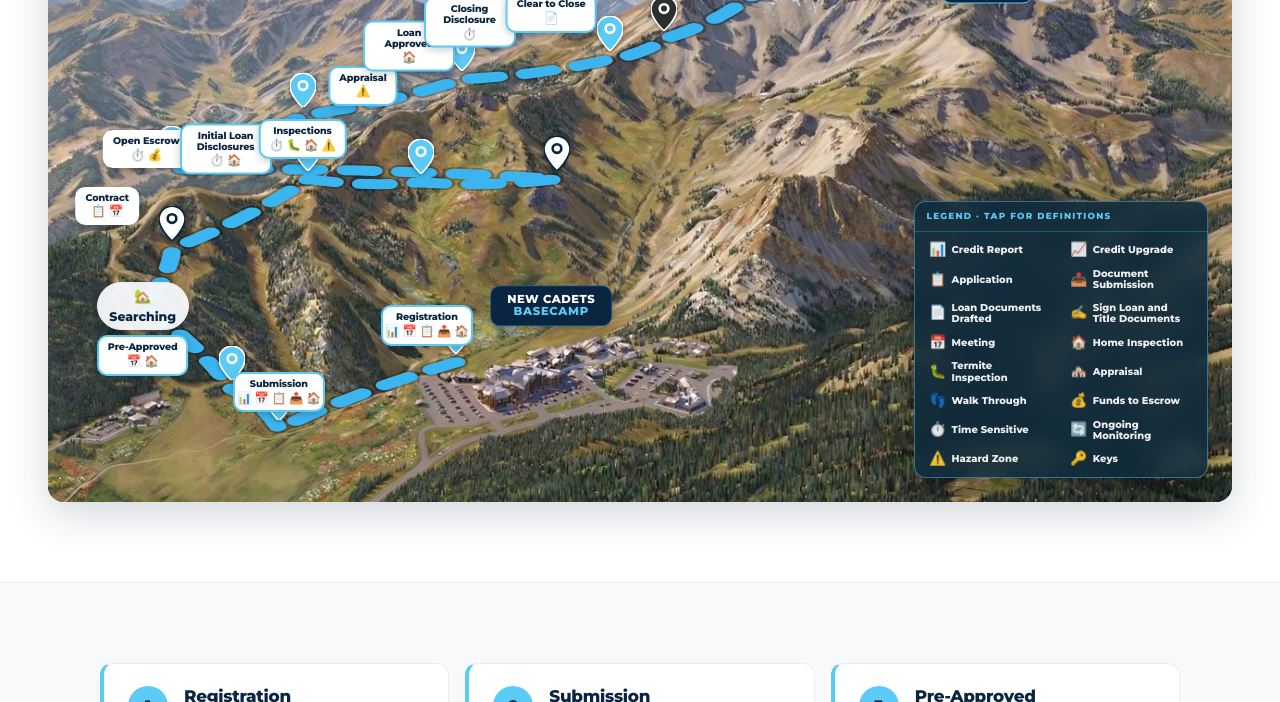
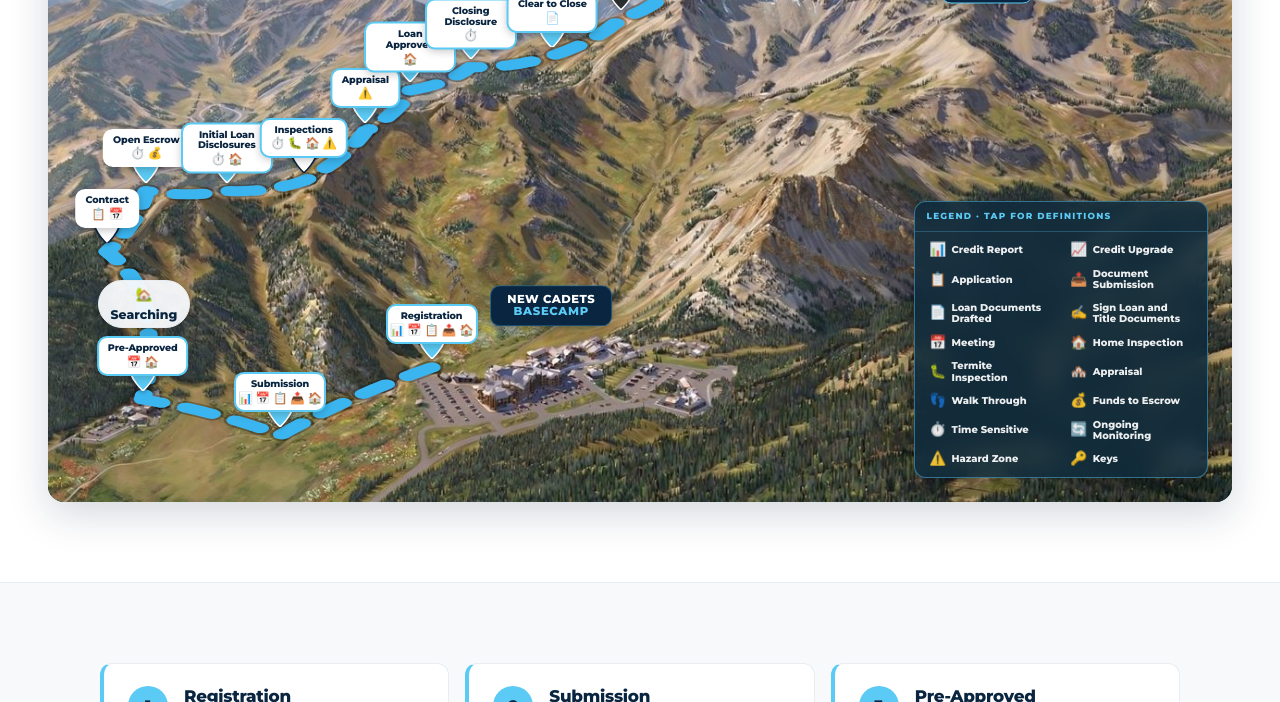
Before and after one commit to darynfillis/darynfillis-website, a plain HTML site: page journey-v2.html in a window 1280 px wide. Shown: the part 703-1405 px from the top of the page. Drawn offline with Linux system fonts and the light colour scheme.

Commit message:
Add files via upload

```diff
--- a/journey-v2.html
+++ b/journey-v2.html
@@ -9,12 +9,7 @@
 <title>Your Homebuying Journey, Mapped Stage by Stage | Daryn Fillis</title>
 <meta name="description" content="Interactive map of every stage of buying or refinancing a home in Los Angeles. Customized for first-time buyers, move-up buyers, investors, and refinancing. By a Certified Mortgage Advisor.">
 <link rel="canonical" href="https://darynfillis.com/journey-v2">
-<meta property="og:title" content="Your Homebuying Journey, Mapped Stage by Stage | Daryn Fillis">
-<meta property="og:description" content="Interactive map of every stage of buying or refinancing a home in Los Angeles. Customized for first-time buyers, move-up buyers, investors, and refinancing. By a Certified Mortgage Advisor.">
-<meta property="og:type" content="website">
-<meta property="og:url" content="https://darynfillis.com/journey-v2">
-<meta property="og:image" content="https://darynfillis.com/og-home.jpg">
-<meta name="twitter:card" content="summary_large_image">
+<meta property="og:title" content="Your Homebuying Journey, Mapped Stage by Stage | Daryn Fillis"><meta property="og:description" content="Interactive map of every stage of buying or refinancing a home in Los Angeles. Customized for first-time buyers, move-up buyers, investors, and refinancing. By a Certified Mortgage Advisor."><meta property="og:type" content="website"><meta property="og:url" content="https://darynfillis.com/journey-v2"><meta property="og:image" content="https://darynfillis.com/og-home.jpg"><meta name="twitter:card" content="summary_large_image">
 <script type="application/ld+json">
 {"@context":"https://schema.org","@type":"WebPage","name":"Your Homebuying Journey, Mapped Stage by Stage | Daryn Fillis","description":"Interactive map of every stage of buying or refinancing a home in Los Angeles. Customized for first-time buyers, move-up buyers, investors, and refinancing. By a Certified Mortgage Advisor.","url":"https://darynfillis.com/journey-v2","author":{"@type":"Person","name":"Daryn Fillis","jobTitle":"Certified Mortgage Advisor"}}
 </script>
@@ -1656,7 +1651,6 @@ body.zoom-open { overflow: hidden; }
     <div id="personaSelector" class="persona-selector"></div>
   </div>
 </section>
-
 <section class="journey-intro-v2">
   <div class="journey-intro-v2-inner">
     <div id="introEyebrow" class="section-eyebrow">For first-time buyers</div>
@@ -1664,7 +1658,6 @@ body.zoom-open { overflow: hidden; }
     <p id="introSub">Every stage you'll go through, what to expect, how long it takes, and what most mortgage professionals get wrong at each step.</p>
   </div>
 </section>
-
 <section class="map-section">
   <div id="mapFrame" class="map-frame">
     <div class="map-inner" id="mapInner">
@@ -1717,11 +1710,8 @@ body.zoom-open { overflow: hidden; }
     </div>
   </div>
 </section>
-
 <section id="stagesCards"></section>
-
 <div id="zoomOverlay" class="zoom-overlay" role="presentation"></div>
-
 <section style="background:var(--navy);padding:clamp(64px,9vw,100px) clamp(20px,4vw,48px);position:relative;overflow:hidden;text-align:center">
   <div style="position:absolute;inset:0;background:radial-gradient(ellipse 80% 60% at 50% 100%,rgba(91,203,245,0.08) 0%,transparent 70%);pointer-events:none"></div>
   <div class="max-w" style="max-width:720px;position:relative;z-index:1">
@@ -1735,7 +1725,6 @@ body.zoom-open { overflow: hidden; }
     <p style="font-weight:200;font-size:0.78rem;color:rgba(255,255,255,0.4);margin:20px 0 0">Or call direct: <a href="tel:4243966967" style="color:var(--blue);text-decoration:none;font-weight:800">424-396-6967</a></p>
   </div>
 </section>
-
 <section style="background:var(--white);padding:32px clamp(20px,4vw,48px)">
   <div class="max-w" style="max-width:720px;padding:24px 28px;background:var(--surface);border-radius:10px;border:1px solid var(--rule)">
     <p style="font-size:0.8rem;color:var(--muted);line-height:1.7;font-weight:400;margin:0">This interactive guide is for educational purposes and reflects typical timelines and processes. Your actual experience may vary based on loan type, property type, market conditions, and individual circumstances. Daryn Fillis NMLS #1988371. Branch NMLS #2733710. NEO Home Loans powered by Better Mortgage Corporation. Equal Housing Opportunity.</p>
@@ -2246,10 +2235,10 @@ const stages = [
     realExample: null,
     link: null,
     party: "neo",
-    card_x: 32.0,
-    card_y: 73.5,
-    pin_x: 34.5,
-    pin_y: 79.0,
+    card_x: 32.4,
+    card_y: 73.3,
+    pin_x: 32.4,
+    pin_y: 79.8,
     border: "blue",
     mapEmojis: ["credit-report", "meeting", "application", "doc-submission", "home-inspection"]
   },
@@ -2279,10 +2268,10 @@ const stages = [
     realExample: null,
     link: null,
     party: "neo",
-    card_x: 19.5,
+    card_x: 19.6,
     card_y: 83.5,
-    pin_x: 19.5,
-    pin_y: 89.0,
+    pin_x: 19.6,
+    pin_y: 90.0,
     border: "blue",
     mapEmojis: ["credit-report", "meeting", "application", "doc-submission", "home-inspection"]
   },
@@ -2309,9 +2298,9 @@ const stages = [
     link: null,
     party: "neo",
     card_x: 8.0,
-    card_y: 78.0,
-    pin_x: 15.5,
-    pin_y: 83.0,
+    card_y: 78.1,
+    pin_x: 8.0,
+    pin_y: 84.6,
     border: "blue",
     mapEmojis: ["meeting", "home-inspection"]
   },
@@ -2339,8 +2328,8 @@ const stages = [
     realExample: null,
     link: null,
     party: "agent",
-    card_x: 8.0,
-    card_y: 70.5,
+    card_x: 8.1,
+    card_y: 70.2,
     pin_x: null,
     pin_y: null,
     border: "pill",
@@ -2366,9 +2355,9 @@ const stages = [
     link: null,
     party: "agent",
     card_x: 5.0,
-    card_y: 55.5,
-    pin_x: 10.5,
-    pin_y: 62.0,
+    card_y: 55.9,
+    pin_x: 5.0,
+    pin_y: 62.4,
     border: "plain",
     mapEmojis: ["application", "meeting"]
   },
@@ -2392,9 +2381,9 @@ const stages = [
     link: null,
     party: "neo",
     card_x: 8.3,
-    card_y: 47.0,
-    pin_x: 22.0,
-    pin_y: 51.5,
+    card_y: 46.8,
+    pin_x: 8.3,
+    pin_y: 53.3,
     border: "plain",
     mapEmojis: ["time-sensitive", "funds-escrow"]
   },
@@ -2421,10 +2410,10 @@ const stages = [
     realExample: null,
     link: null,
     party: "neo",
-    card_x: 15.0,
-    card_y: 47.0,
-    pin_x: 31.5,
-    pin_y: 52.0,
+    card_x: 15.1,
+    card_y: 46.8,
+    pin_x: 15.1,
+    pin_y: 53.3,
     border: "blue",
     mapEmojis: ["time-sensitive", "home-inspection"]
   },
@@ -2454,10 +2443,10 @@ const stages = [
     realExample: null,
     link: null,
     party: "agent",
-    card_x: 21.5,
-    card_y: 45.5,
-    pin_x: 43.0,
-    pin_y: 51.5,
+    card_x: 21.6,
+    card_y: 45.3,
+    pin_x: 21.6,
+    pin_y: 51.8,
     border: "blue",
     mapEmojis: ["time-sensitive", "termite", "home-inspection", "hazard-zone"]
   },
@@ -2487,10 +2476,10 @@ const stages = [
     realExample: null,
     link: null,
     party: "neo",
-    card_x: 26.6,
-    card_y: 37.5,
-    pin_x: 10.5,
-    pin_y: 50.0,
+    card_x: 26.8,
+    card_y: 37.8,
+    pin_x: 26.8,
+    pin_y: 44.3,
     border: "blue",
     mapEmojis: ["hazard-zone"]
   },
@@ -2513,10 +2502,10 @@ const stages = [
     realExample: null,
     link: null,
     party: "neo",
-    card_x: 30.5,
-    card_y: 31.5,
-    pin_x: 21.5,
-    pin_y: 42.0,
+    card_x: 30.6,
+    card_y: 31.7,
+    pin_x: 30.6,
+    pin_y: 38.2,
     border: "blue",
     mapEmojis: ["home-inspection"]
   },
@@ -2539,10 +2528,10 @@ const stages = [
     realExample: null,
     link: null,
     party: "neo",
-    card_x: 35.6,
-    card_y: 28.0,
-    pin_x: 35.0,
-    pin_y: 36.5,
+    card_x: 35.7,
+    card_y: 28.2,
+    pin_x: 35.7,
+    pin_y: 34.7,
     border: "blue",
     mapEmojis: ["time-sensitive"]
   },
@@ -2565,10 +2554,10 @@ const stages = [
     realExample: null,
     link: null,
     party: "neo",
-    card_x: 42.5,
+    card_x: 42.6,
     card_y: 26.5,
-    pin_x: 47.5,
-    pin_y: 33.5,
+    pin_x: 42.6,
+    pin_y: 33.0,
     border: "blue",
     mapEmojis: ["loan-docs"]
   },
@@ -2591,10 +2580,10 @@ const stages = [
     realExample: null,
     link: null,
     party: "escrow",
-    card_x: 48.3,
-    card_y: 21.0,
-    pin_x: 52.0,
-    pin_y: 30.5,
+    card_x: 48.4,
+    card_y: 20.9,
+    pin_x: 48.4,
+    pin_y: 27.4,
     border: "blue",
     mapEmojis: ["sign-docs"]
   },
@@ -2618,9 +2607,9 @@ const stages = [
     link: null,
     party: "neo",
     card_x: 52.3,
-    card_y: 17.0,
-    pin_x: 59.0,
-    pin_y: 24.5,
+    card_y: 16.8,
+    pin_x: 52.3,
+    pin_y: 23.3,
     border: "blue",
     mapEmojis: ["funds-escrow"]
   },
@@ -2644,9 +2633,9 @@ const stages = [
     link: null,
     party: "agent",
     card_x: 56.1,
-    card_y: 13.5,
-    pin_x: 62.0,
-    pin_y: 19.5,
+    card_y: 11.3,
+    pin_x: 56.1,
+    pin_y: 17.8,
     border: "plain",
     mapEmojis: ["time-sensitive"]
   },
@@ -2673,10 +2662,10 @@ const stages = [
     realExample: null,
     link: null,
     party: "escrow",
-    card_x: 61.4,
-    card_y: 4.5,
-    pin_x: 68.5,
-    pin_y: 9.5,
+    card_x: 61.5,
+    card_y: 4.6,
+    pin_x: 61.5,
+    pin_y: 11.1,
     border: "black",
     mapEmojis: ["meeting"]
   },
@@ -2700,9 +2689,9 @@ const stages = [
     link: null,
     party: "agent",
     card_x: 66.5,
-    card_y: 10.0,
-    pin_x: 72.5,
-    pin_y: 19.5,
+    card_y: 10.3,
+    pin_x: 66.5,
+    pin_y: 16.8,
     border: "plain",
     mapEmojis: ["keys"]
   },
@@ -2725,10 +2714,10 @@ const stages = [
     realExample: null,
     link: null,
     party: "neutral",
-    card_x: 73.0,
-    card_y: 14.0,
-    pin_x: 82.0,
-    pin_y: 22.5,
+    card_x: 73.1,
+    card_y: 13.8,
+    pin_x: 73.1,
+    pin_y: 20.3,
     border: "purple",
     mapEmojis: ["ongoing"]
   },
```
